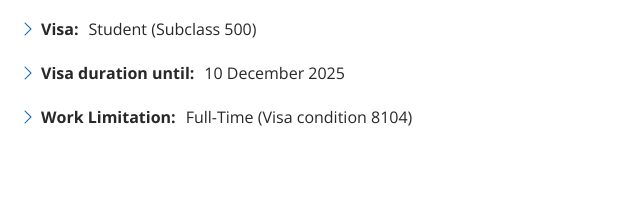
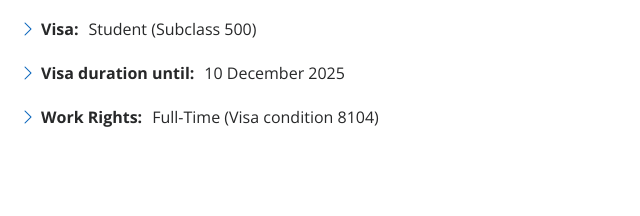
Before and after one commit to pmonteirorf/myResume, a plain HTML site: page index.html in a window 1280 px wide. Shown: the part 1135-1351 px from the top of the page, 492-1132 px from the left. Drawn offline with nearby package versions, Linux system fonts and the light colour scheme.

Commit message:
Update text Work Rights

```diff
--- a/index.html
+++ b/index.html
@@ -100,7 +100,7 @@
                   <li><i class="bi bi-chevron-right"></i> <strong>Originally from:</strong> <span>Rio de Janeiro, Brazil, BR</span></li>
                   <li><i class="bi bi-chevron-right"></i> <strong>Visa:</strong> <span>Student (Subclass 500)</span></li>
                   <li><i class="bi bi-chevron-right"></i> <strong>Visa duration until:</strong> <span>10 December 2025</span></li>
-                  <li><i class="bi bi-chevron-right"></i> <strong>Work Limitation:</strong> <span>Full-Time (Visa condition 8104)</span></li>
+                  <li><i class="bi bi-chevron-right"></i> <strong>Work Rights:</strong> <span>Full-Time (Visa condition 8104)</span></li>
                 </ul>
               </div>
             </div>
```
